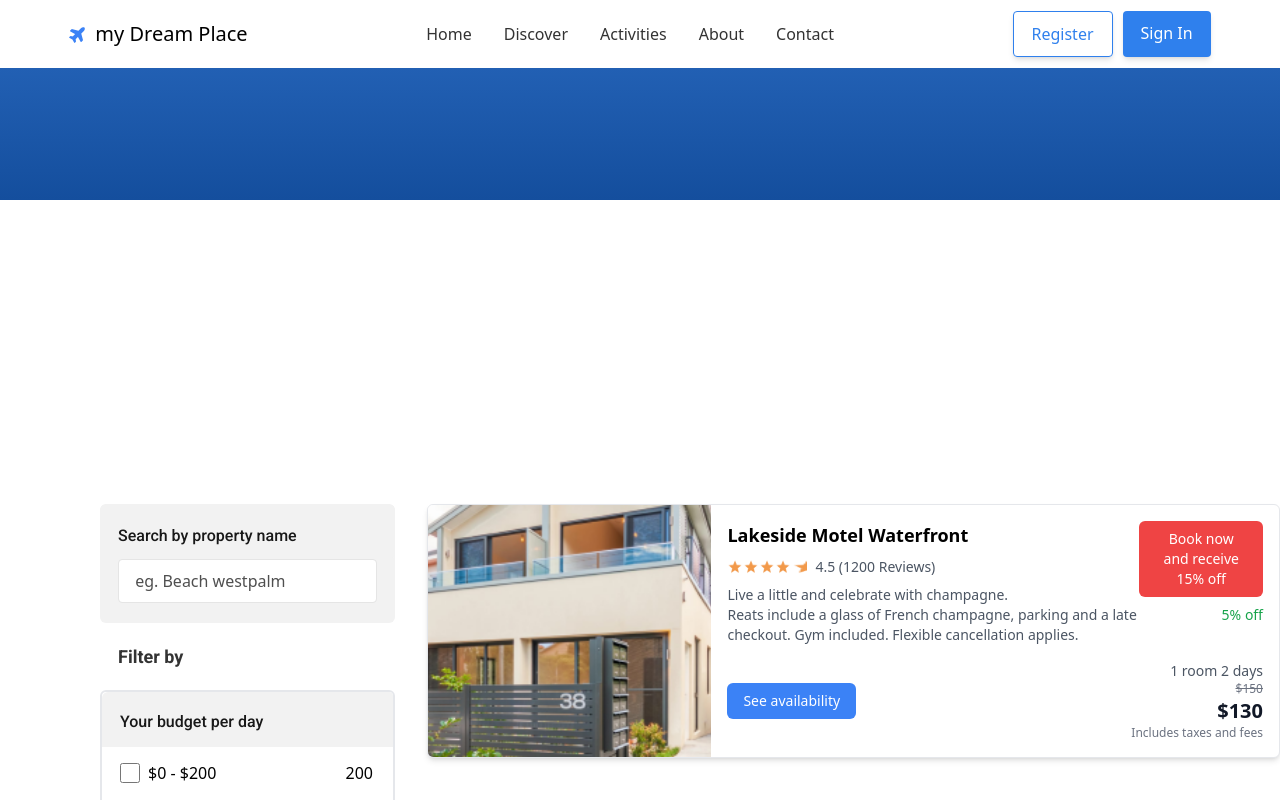
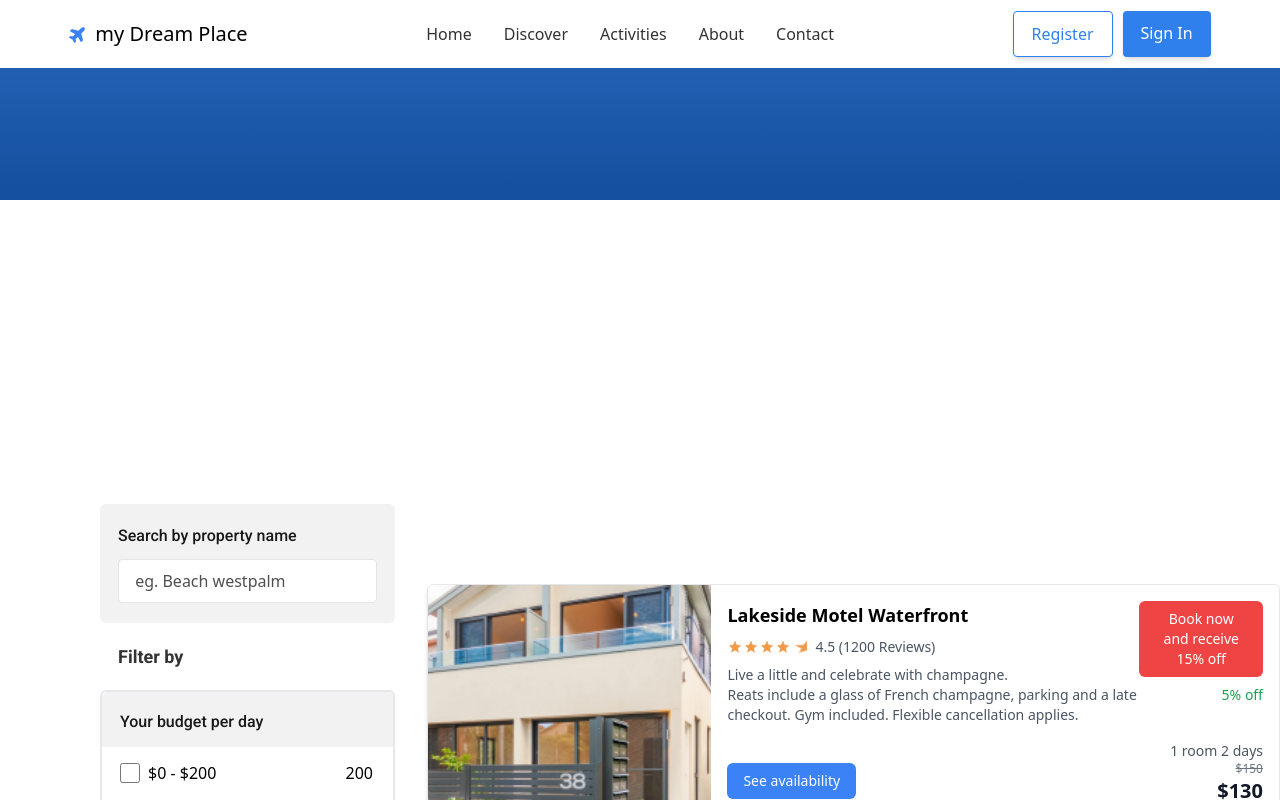
Before and after one commit to mhesen2024/Traveler-and-Booking-, a React (Vite) app: page /discover in a window 1280 px wide. Shown: the top 800 px of the page. Built offline with nearby package versions, Linux system fonts and the light colour scheme; some icons are missing.

Commit message:
Update Discover.jsx

```diff
--- a/src/views/Discover.jsx
+++ b/src/views/Discover.jsx
@@ -6,13 +6,13 @@ import Footer from "../components/organisem/Footer";
 export default function Discover() {
   return (
     <>
-      <div className="w-full h-[200px] gap-0 opacity-100 bg-gradient-to-b from-[#2969BF] to-[#144E9D]">
+      <div className="w-full h-[200px] gap-0 opacity-100 bg-gradient-to-b from-[#2969BF] to-[#144E9D] ">
       </div>
       <div className="flex flex-col md:flex-row">
         <div className="left-column flex-1 space-y-4">
           <Sidebar />
         </div>
-        <div className="right-column w-full md:w-2/3 space-y-4">
+        <div className="right-column w-full md:w-2/3 space-y-4 mt-[80px]">
           <ResultSearch />
         </div>
       </div>
```
